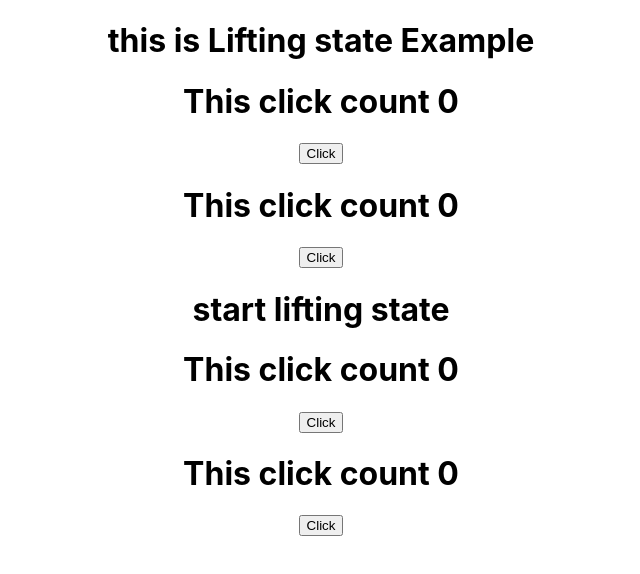
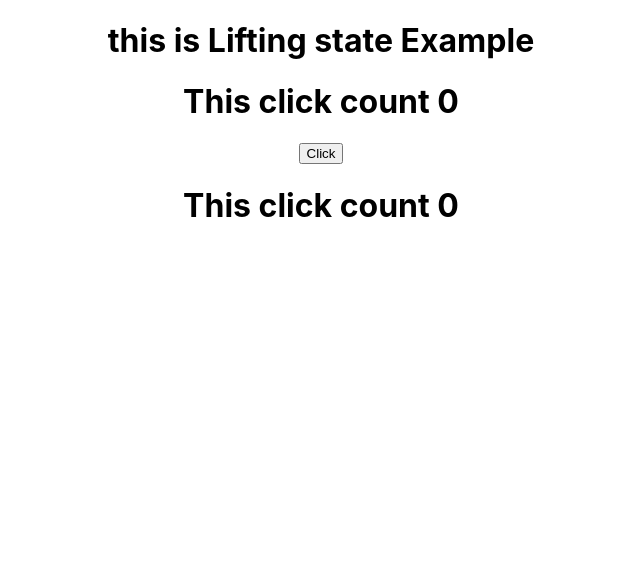
Before and after one commit to muralitharan805/react_warmup, a React (Create React App) app: page / in a window 1280 px wide. Shown: the top 574 px of the page, without its empty margins (319-959 px from the left). Built offline with nearby package versions, Linux system fonts and the light colour scheme.

Commit message:
without render props

```diff
--- a/src/App.js
+++ b/src/App.js
@@ -1,23 +1,10 @@
 import './App.css';
-import Try1 from './Try1'
-import Try2 from './Try2'
+import ClickCounter from './ClickCounter'
+import MouseHoverCounter from './MouseHoverCounter'
 import React from 'react'
 
 
 class App extends React.Component {
-  constructor(props)
-  {
-    super(props)
-    this.state={
-      count:0
-    }
-    this.handleOnClick=this.handleOnClick.bind(this)
-  }
-  handleOnClick(){
-    this.setState((state)=>({
-      count:state.count+1
-    }))
-  }
 
   render(){
 
@@ -25,18 +12,9 @@ class App extends React.Component {
       <div className="App">
       <h1>this is Lifting state Example</h1>
 
-      {/* basic state */}
-      <Try1></Try1>
-      <Try1></Try1>
+      <ClickCounter></ClickCounter>
+      <MouseHoverCounter></MouseHoverCounter>
 
-      <h1>start lifting state</h1>
-
-      {/* Often, several components need to reflect the same
-      changing data. We recommend lifting the shared state up to their closest common ancestor. Let’s see how this works in action.
-
-      */}
-      <Try2 handleOnClick={this.handleOnClick} count={this.state.count}></Try2>
-      <Try2 handleOnClick={this.handleOnClick} count={this.state.count}></Try2>
     </div>
   );
 }
--- /dev/null
+++ b/src/ClickCounter.js
@@ -0,0 +1,27 @@
+import React, { Component } from 'react'
+
+export class ClickCounter extends Component {
+  constructor(props)
+  {
+    super(props)
+    this.state={
+      count:0
+    }
+    this.handleOnClick=this.handleOnClick.bind(this)
+  }
+  handleOnClick(){
+    this.setState((state)=>({
+      count:state.count+1
+    }))
+  }
+  render() {
+    return (
+      <div>
+        <h1>This click count {this.state.count}</h1>
+        <button onClick={this.handleOnClick}>Click</button>
+      </div>
+    )
+  }
+}
+
+export default ClickCounter
--- a/src/Try1.js
+++ b/src/MouseHoverCounter.js
@@ -1,6 +1,6 @@
 import React, { Component } from 'react'
 
-export class Try1 extends Component {
+export class MouseHoverCounter extends Component {
   constructor(props)
   {
     super(props)
@@ -17,11 +17,10 @@ export class Try1 extends Component {
   render() {
     return (
       <div>
-        <h1>This click count {this.state.count}</h1>
-        <button onClick={this.handleOnClick}>Click</button>
+        <h1 onMouseOver={this.handleOnClick}>This click count {this.state.count}</h1>
       </div>
     )
   }
 }
 
-export default Try1
+export default MouseHoverCounter
--- a/src/Try2.js
+++ /dev/null
@@ -1,15 +0,0 @@
-import React, { Component } from 'react'
-
-export class Try2 extends Component {
-
-  render() {
-    return (
-      <div>
-        <h1>This click count {this.props.count}</h1>
-        <button onClick={this.props.handleOnClick}>Click</button>
-      </div>
-    )
-  }
-}
-
-export default Try2
```
